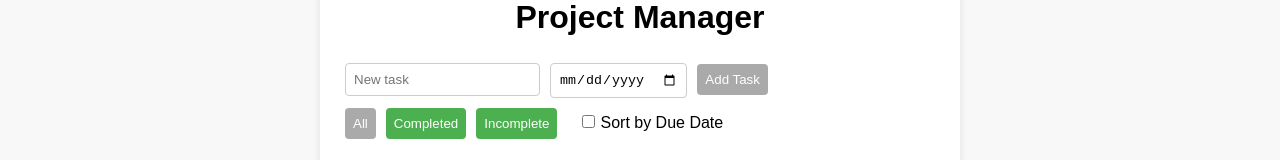
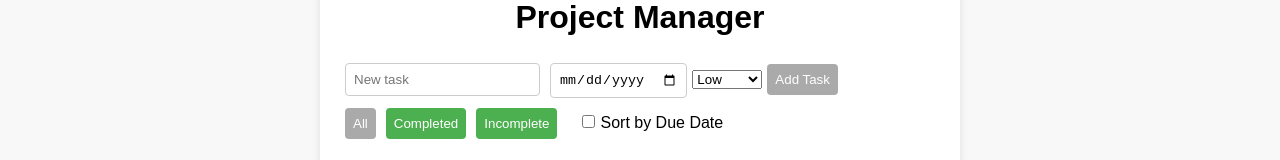
Before and after one commit to AndrewHulme88/project-planner, a React (Create React App) app in the folder frontend/: page /tasks in a window 1280 px wide. Shown: the part 120-280 px from the top of the page. Built offline with nearby package versions, Linux system fonts and the light colour scheme; no server answers; sample sign-in values are in the browser's storage.

Commit message:
Updated TaskInput.jsx to add priority levels

```diff
--- a/frontend/src/components/TaskInput.jsx
+++ b/frontend/src/components/TaskInput.jsx
@@ -1,8 +1,22 @@
-const TaskInput = ({ taskText, setTaskText, addTask, dueDate, setDueDate }) => (
+const TaskInput = ({ taskText, setTaskText, addTask, dueDate, setDueDate, priority, setPriority }) => (
     <div>
-        <input value={taskText} onChange={e => setTaskText(e.target.value)} placeholder='New task'/>
-        <input type="date" value={dueDate} onChange={(e) => setDueDate(e.target.value)} />
-        <button onClick={addTask} disabled={!taskText.trim()}>Add Task</button>
+        <input
+            value={taskText}
+            onChange={e => setTaskText(e.target.value)}
+            placeholder='New task'
+        />
+        <input
+            type="date" value={dueDate}
+            onChange={(e) => setDueDate(e.target.value)}
+        />
+        <select value={priority} onChange={(e) => setPriority(e.target.value)}>
+            <option value="low">Low</option>
+            <option value="medium">Medium</option>
+            <option value="high">High</option>
+        </select>
+        <button onClick={addTask} disabled={!taskText.trim()}>
+            Add Task
+        </button>
     </div>
 );
 
```
